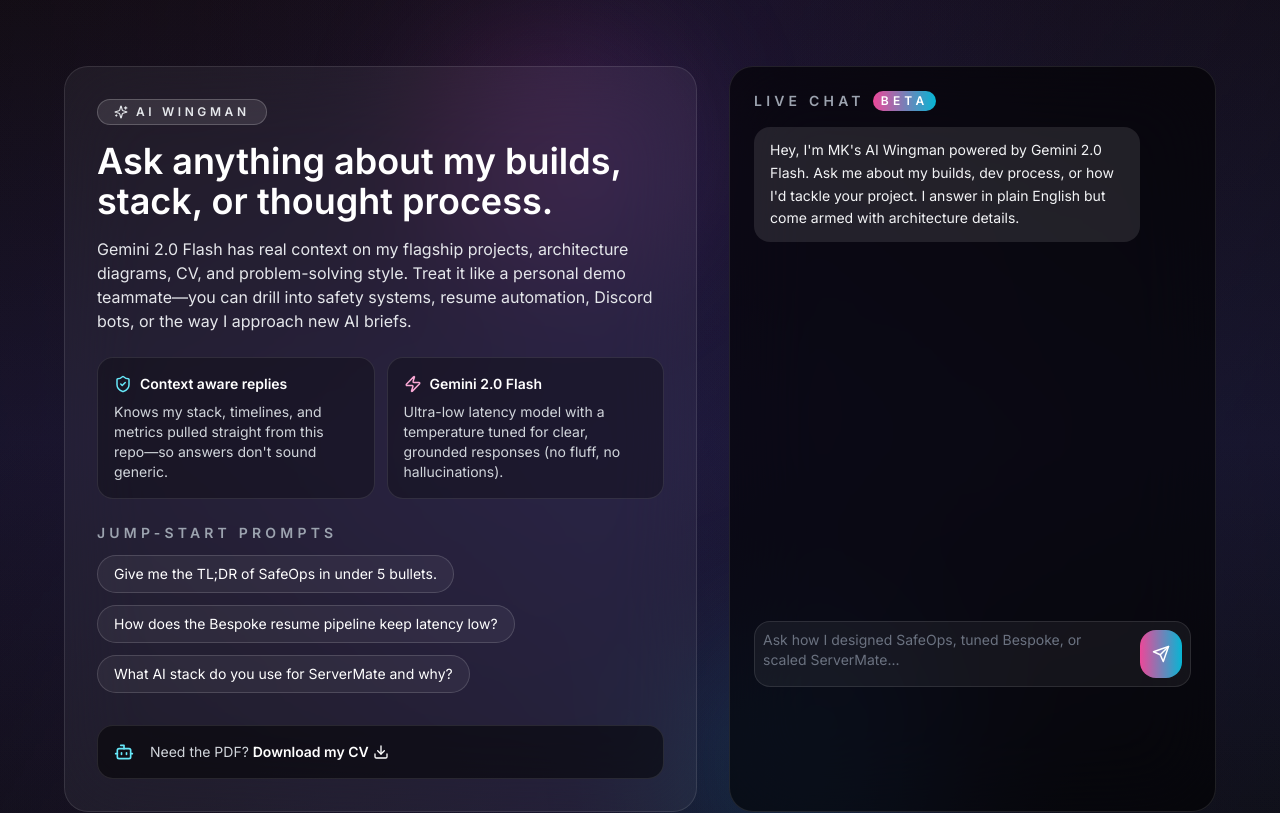
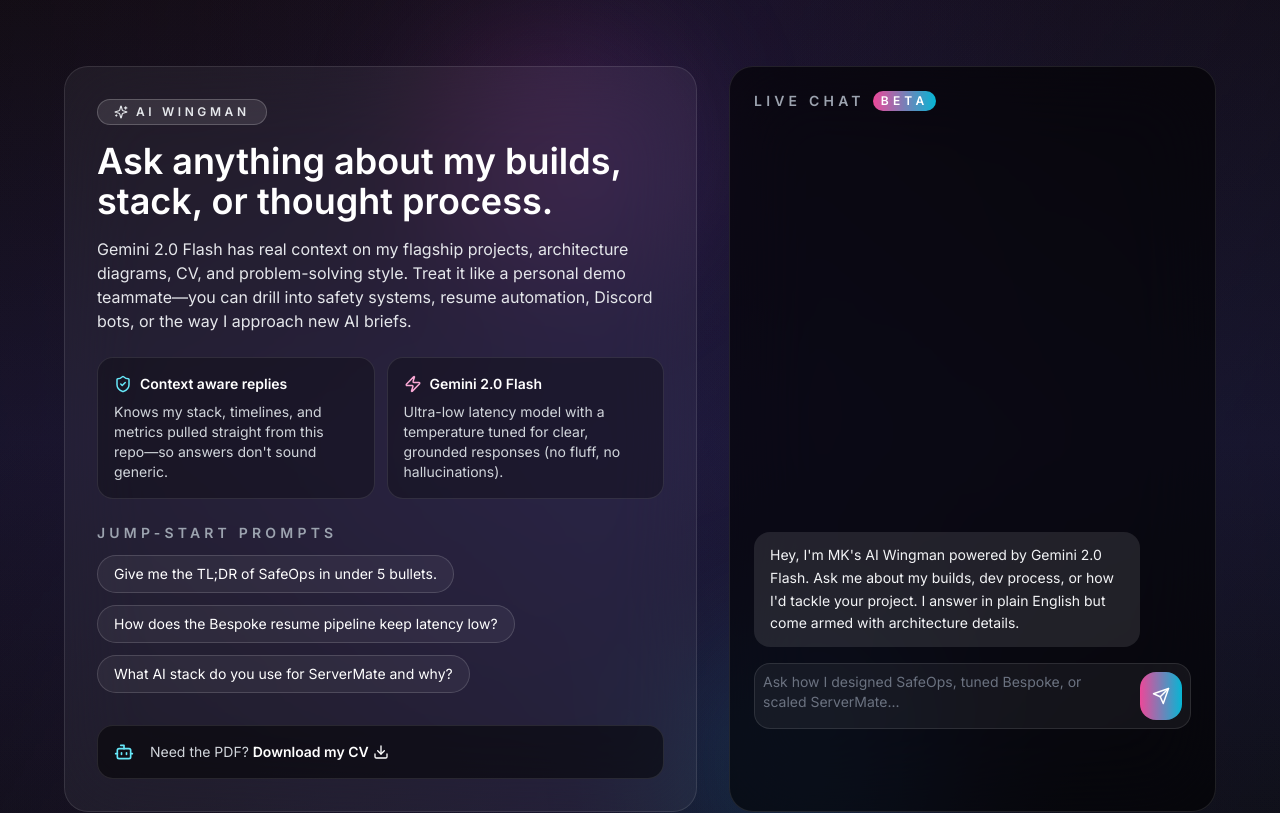
Before and after one commit to hakoke/Mohamed-Kamel-Portfolio, a Next.js app: page / in a window 1280 px wide. Shown: the part 1940-2753 px from the top of the page. Built offline with nearby package versions, Linux system fonts and the light colour scheme.

Commit message:
Mateee all changes

```diff
--- a/components/AiAssistant.tsx
+++ b/components/AiAssistant.tsx
@@ -206,11 +206,12 @@
               beta
             </span>
           </div>
-          <div className="mt-4 flex flex-1 flex-col min-h-[460px] max-h-[520px] sm:min-h-[520px] sm:max-h-[560px]">
+          <div className="mt-4 flex flex-1 flex-col">
             <div
               ref={chatScrollRef}
-              className="flex-1 space-y-4 overflow-y-auto pr-2"
+              className="h-[420px] overflow-y-auto pr-2 sm:h-[520px]"
             >
+              <div className="flex h-full flex-col justify-end gap-4">
                 {messages.map((message) => (
                   <div
                     key={message.id}
@@ -233,6 +234,7 @@
                     Drafting response…
                   </div>
                 )}
+              </div>
             </div>
 
             <form
```
Lines whose indentation alone changed are shown as unchanged.
